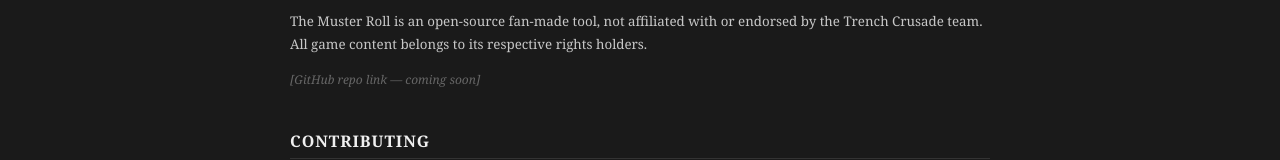
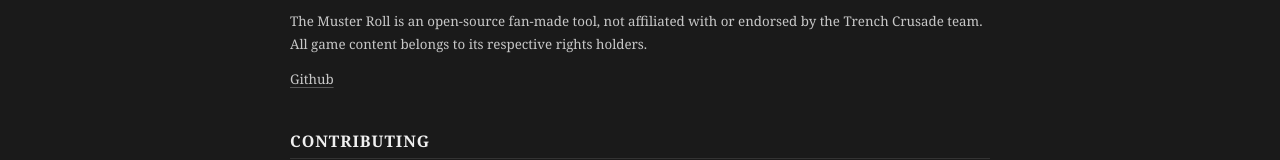
Before and after one commit to isallcaps/the-muster-roll, an Angular app: page /about in a window 1280 px wide. Shown: the part 598-758 px from the top of the page. Built offline with nearby package versions, Linux system fonts and the light colour scheme.

Commit message:
added github link

```diff
--- a/src/app/views/about/about.html
+++ b/src/app/views/about/about.html
@@ -51,7 +51,7 @@
       Trench Crusade team. All game content belongs to its respective rights holders.
     </p>
     <p class="about__body">
-      <span class="about__placeholder">[GitHub repo link — coming soon]</span>
+		<a class="about__link" href="https://github.com/isallcaps/the-muster-roll" target="_blank" rel="noopener noreferrer">Github</a>
     </p>
   </section>
 
```
